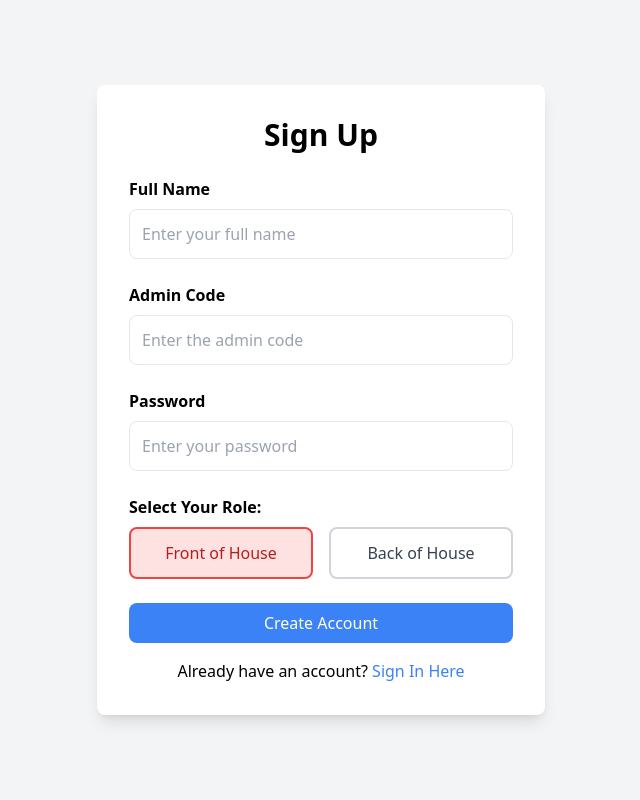
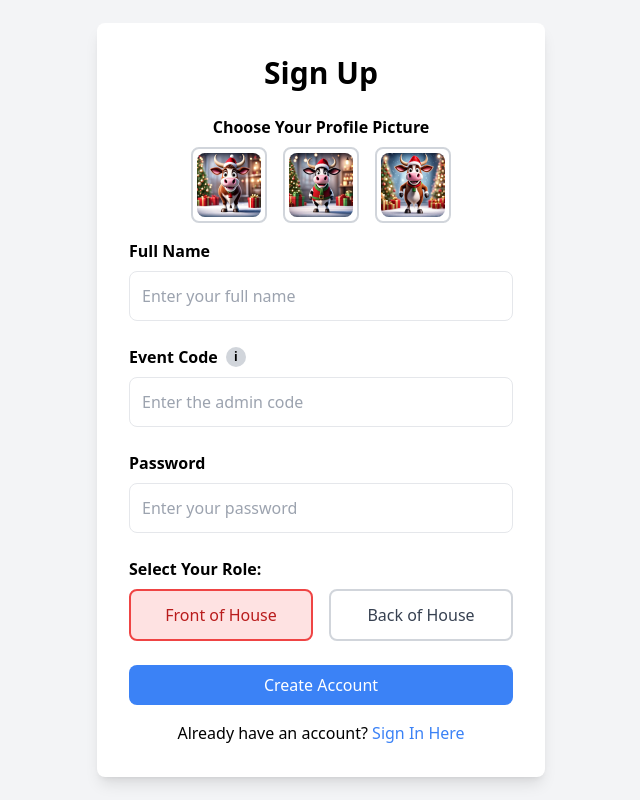
Before and after one commit to AlexanderBarlow/secret-santa, a Next.js app: page /auth/signup in a window 1280 px wide. Shown: the whole page, without its empty margins (319-959 px from the left). Built offline with nearby package versions, Linux system fonts and the light colour scheme.

Commit message:
fixed profile images

```diff
--- a/pages/api/auth/signup.js
+++ b/pages/api/auth/signup.js
@@ -1,12 +1,11 @@
-import { parseCookies } from "nookies";
 import jwt from "jsonwebtoken"; // For generating JWT token
 import prisma from "../../../lib/prisma";
 
 // List of goofy Christmas-themed profile pictures (NO PEOPLE)
 const christmasProfileImages = [
-  "cow1.jpg", // 🎄 Christmas tree with funny face
-  "cow2.jpg", // 🦌 Goofy reindeer with huge nose
-  "cow3.jpg", // 🎅 Santa hat on a snowman with big eyes // 🍪
+  "/cow1.jpg", // 🎄 Christmas tree with funny face
+  "/cow2.jpg", // 🦌 Goofy reindeer with huge nose
+  "/cow3.jpg", // 🎅 Santa hat on a snowman with big eyes
 ];
 
 export default async function handler(req, res) {
@@ -14,7 +13,7 @@ export default async function handler(req, res) {
     return res.status(405).json({ error: "Method not allowed" });
   }
 
-	const { email, adminCode, password, role } = req.body;
+  const { email, adminCode, password, role, profilePicture } = req.body;
 
   // Step 1: Validate the provided adminCode
   const storedAdminCode = await prisma.adminCode.findUnique({
@@ -39,21 +38,22 @@ export default async function handler(req, res) {
     return res.status(400).json({ error: "Invalid role selection." });
   }
 
+  // Step 4: Validate the selected profile picture
+  if (!christmasProfileImages.includes(profilePicture)) {
+    return res
+      .status(400)
+      .json({ error: "Invalid profile picture selection." });
+  }
+
   try {
-		// ✅ Select a random goofy Christmas avatar
-		const randomProfilePicture =
-			christmasProfileImages[
-				Math.floor(Math.random() * christmasProfileImages.length)
-			];
-
-		// Step 4: Create the new user in the database with a profile picture
+    // Step 5: Create the new user in the database with the selected profile picture
     const newUser = await prisma.user.create({
       data: {
         email,
         password, // Store the password as it is (not recommended for production)
         updatedPassword: false, // Assuming the user will change the password after signup
         role, // Store the user's role
-				profilePicture: randomProfilePicture, // ✅ Assign a goofy Christmas avatar
+        profilePicture, // ✅ Store the chosen profile picture
       },
     });
 
@@ -72,9 +72,10 @@ export default async function handler(req, res) {
     );
 
     // Send success response with the token
-		return res
-			.status(200)
-			.json({ message: "User created successfully!", token });
+    return res.status(200).json({
+      message: "User created successfully!",
+      token,
+    });
   } catch (error) {
     console.error("Error creating user:", error);
     return res
--- a/pages/auth/signup.js
+++ b/pages/auth/signup.js
@@ -7,38 +7,42 @@ import { jwtDecode } from "jwt-decode"; // Correct import
 export default function SignUp() {
   const [username, setUsername] = useState("");
   const [adminCode, setAdminCode] = useState("");
-  const [password, setPassword] = useState(""); // New password state
-  const [role, setRole] = useState("FRONT_OF_HOUSE"); // Default role selection
+  const [password, setPassword] = useState("");
+  const [role, setRole] = useState("FRONT_OF_HOUSE");
+  const [selectedProfile, setSelectedProfile] = useState(null);
   const [error, setError] = useState("");
   const [loading, setLoading] = useState(false);
 
   const router = useRouter();
+
+  // List of available profile pictures
+  const profileImages = ["/cow1.jpg", "/cow2.jpg", "/cow3.jpg"];
 
   const handleSignUp = async (e) => {
     e.preventDefault();
     setLoading(true);
     setError("");
 
+    if (!selectedProfile) {
+      setError("Please select a profile picture.");
+      setLoading(false);
+      return;
+    }
+
     try {
       const response = await axios.post("/api/auth/signup", {
-        email: username, // Use email instead of username
+        email: username,
         adminCode,
-        password, // Pass password to API
-        role, // Send selected role to API
+        password,
+        role,
+        profilePicture: selectedProfile, // Send selected profile picture
       });
 
       if (response.data && response.data.token) {
         const { token } = response.data;
+        localStorage.setItem("token", token);
+        const decodedToken = jwtDecode(token);
 
-        // Store token in localStorage
-        localStorage.setItem("token", token);
-        console.log("Token stored:", token);
-
-        // Decode token
-        const decodedToken = jwtDecode(token);
-        console.log("Decoded Token:", decodedToken);
-
-        // Redirect based on role
         if (decodedToken.isAdmin) {
           router.push("/admin/dashboard");
         } else {
@@ -64,6 +68,32 @@ export default function SignUp() {
         {/* Error Message */}
         {error && <p className="text-red-500 text-center">{error}</p>}
 
+        {/* Profile Picture Selection */}
+        <div className="mb-4">
+          <h2 className="text-black font-semibold mb-2 text-center">
+            Choose Your Profile Picture
+          </h2>
+          <div className="flex justify-center space-x-4">
+            {profileImages.map((img, index) => (
+              <button
+                key={index}
+                onClick={() => setSelectedProfile(img)}
+                className={`p-1 border-2 rounded-lg transition ${
+                  selectedProfile === img
+                    ? "border-blue-500 shadow-lg"
+                    : "border-gray-300"
+                }`}
+              >
+                <img
+                  src={img}
+                  alt="Profile"
+                  className="w-16 h-16 rounded-lg object-cover"
+                />
+              </button>
+            ))}
+          </div>
+        </div>
+
         <form onSubmit={handleSignUp} className="space-y-6">
           <div>
             <label className="block text-black font-semibold mb-2">
@@ -79,10 +109,21 @@ export default function SignUp() {
             />
           </div>
 
-					<div>
-						<label className="block text-black font-semibold mb-2">
-							Admin Code
+          <div className="relative">
+            <label className="block text-black font-semibold mb-2 flex items-center">
+              Event Code
+              {/* Info Icon */}
+              <div className="relative group ml-2">
+                <div className="w-5 h-5 flex items-center justify-center rounded-full bg-gray-300 text-black text-xs font-bold cursor-pointer">
+                  i
+                </div>
+                {/* Tooltip */}
+                <div className="absolute left-1/2 transform -translate-x-1/2 mt-2 w-48 p-2 bg-gray-700 text-white text-sm rounded-md opacity-0 group-hover:opacity-100 transition-opacity duration-300">
+                  The event code is provided by the event organizer.
+                </div>
+              </div>
             </label>
+
             <input
               type="text"
               placeholder="Enter the admin code"
@@ -107,7 +148,7 @@ export default function SignUp() {
             />
           </div>
 
-					{/* Role Selection - Front of House / Back of House */}
+          {/* Role Selection */}
           <div className="mt-4">
             <label className="block text-black font-semibold mb-2">
               Select Your Role:
@@ -115,8 +156,7 @@ export default function SignUp() {
             <div className="flex space-x-4 mt-2">
               <button
                 type="button"
-								className={`w-1/2 p-3 text-center rounded-lg border-2
-								${
+                className={`w-1/2 p-3 text-center rounded-lg border-2 ${
                   role === "FRONT_OF_HOUSE"
                     ? "border-red-500 bg-red-100 text-red-700"
                     : "border-gray-300 bg-white text-gray-700"
@@ -127,8 +167,7 @@ export default function SignUp() {
               </button>
               <button
                 type="button"
-								className={`w-1/2 p-3 text-center rounded-lg border-2
-								${
+                className={`w-1/2 p-3 text-center rounded-lg border-2 ${
                   role === "BACK_OF_HOUSE"
                     ? "border-blue-500 bg-blue-100 text-blue-700"
                     : "border-gray-300 bg-white text-gray-700"
@@ -140,7 +179,6 @@ export default function SignUp() {
             </div>
           </div>
 
-					{/* Show loading spinner */}
           {loading && (
             <p className="text-center text-black">Creating account...</p>
           )}
@@ -153,7 +191,6 @@ export default function SignUp() {
           </button>
         </form>
 
-				{/* Link to Login */}
         <p className="text-center mt-4 text-black">
           Already have an account?{" "}
           <Link href="/auth/signin" className="text-blue-500 hover:underline">
```
Lines whose indentation alone changed are shown as unchanged.
